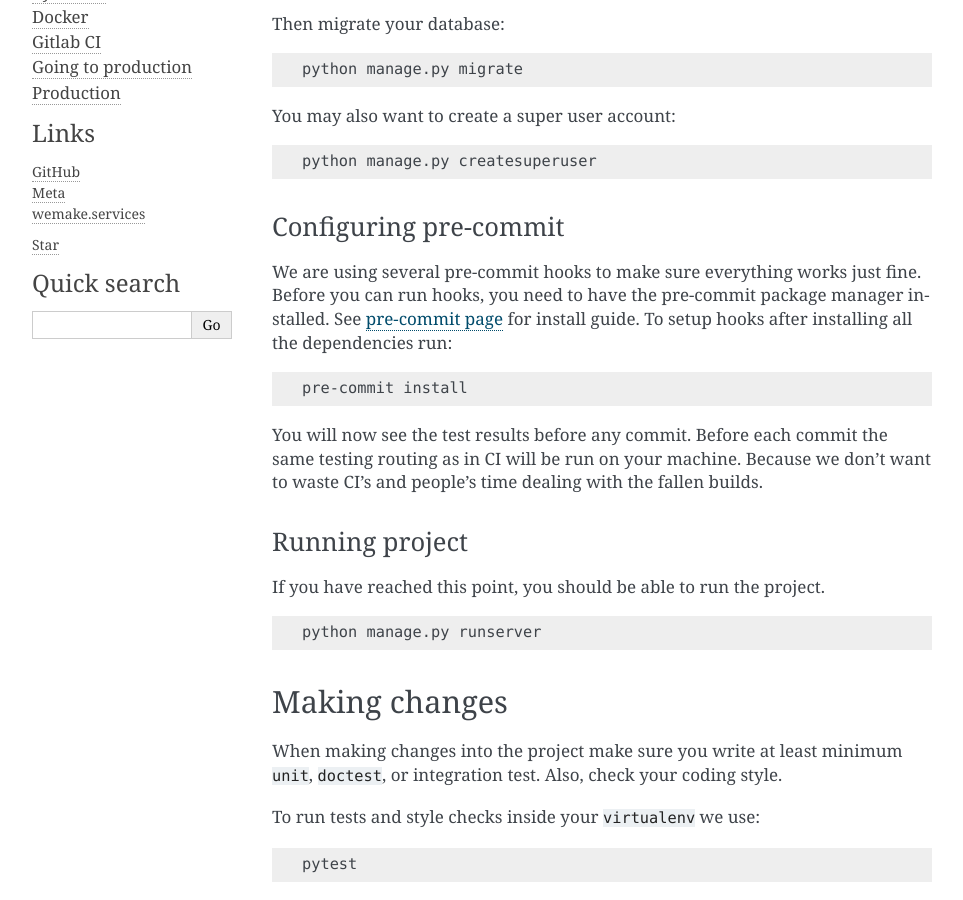
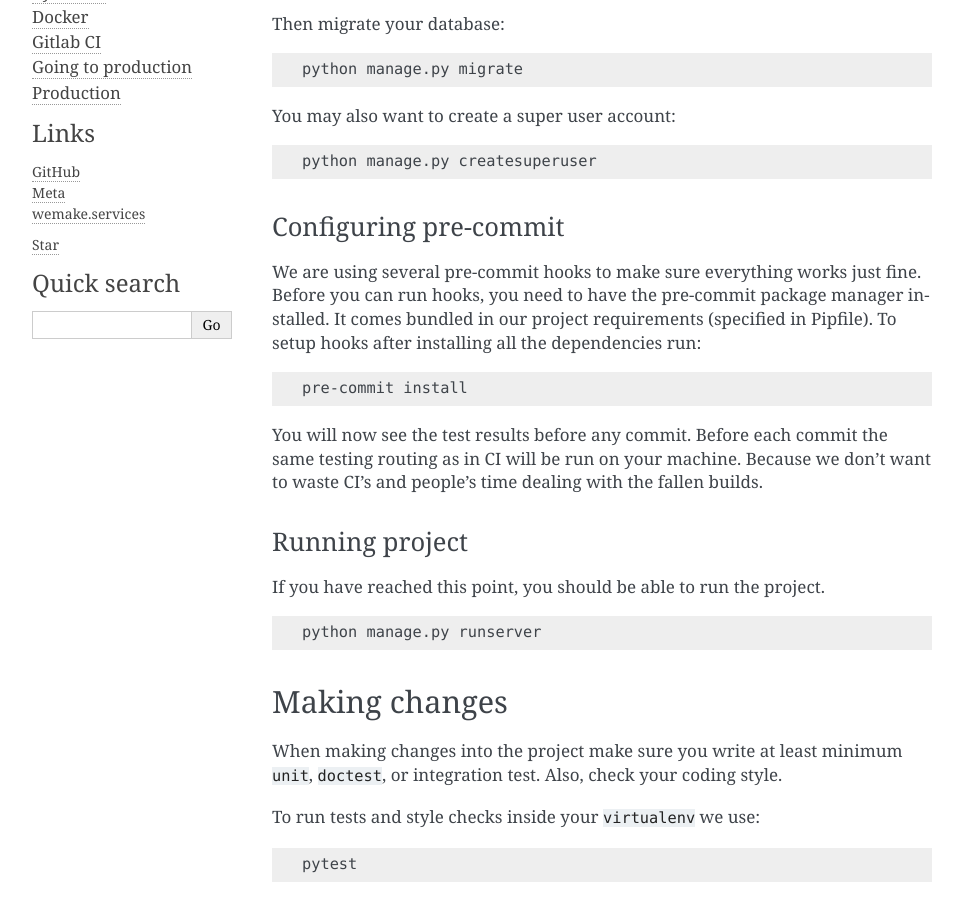
Before and after one commit to wemake-services/wemake-django-template, a Sphinx documentation site: the page built from {{cookiecutter.project_name}}/docs/_pages/template/development-process.rst, in a window 1280 px wide and 900 px high, scrolled down 557 px. Shown: the whole window, without its empty margins (148-1111 px from the left). Built offline with Sphinx 7.4.7, drawn with Linux system fonts in a browser that asks for light colours; pages that are not in the unit, such as notebooks, are missing from menus; the version number could not be read and is left out.

Commit message:
specify that pre-commit comes with python dependencies

```diff
--- a/{{cookiecutter.project_name}}/docs/_pages/template/development-process.rst
+++ b/{{cookiecutter.project_name}}/docs/_pages/template/development-process.rst
@@ -44,7 +44,7 @@ Configuring pre-commit
 
 We are using several pre-commit hooks to make sure everything works just fine.
 Before you can run hooks, you need to have the pre-commit package manager installed.
-See `pre-commit page <https://pre-commit.com/#install>`_ for install guide.
+It comes bundled in our project requirements (specified in Pipfile).
 To setup hooks after installing all the dependencies run:
 
 .. code:: bash
```
